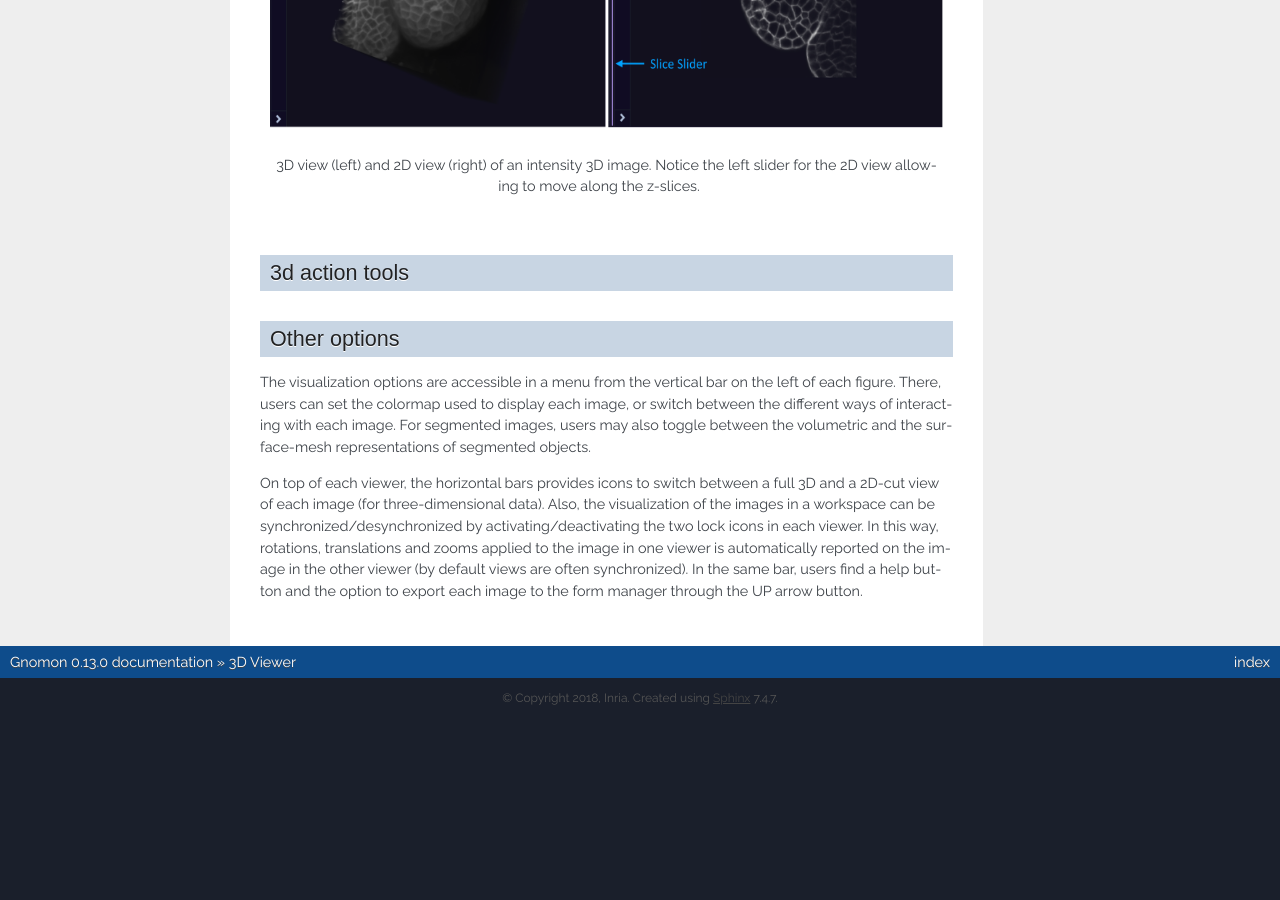
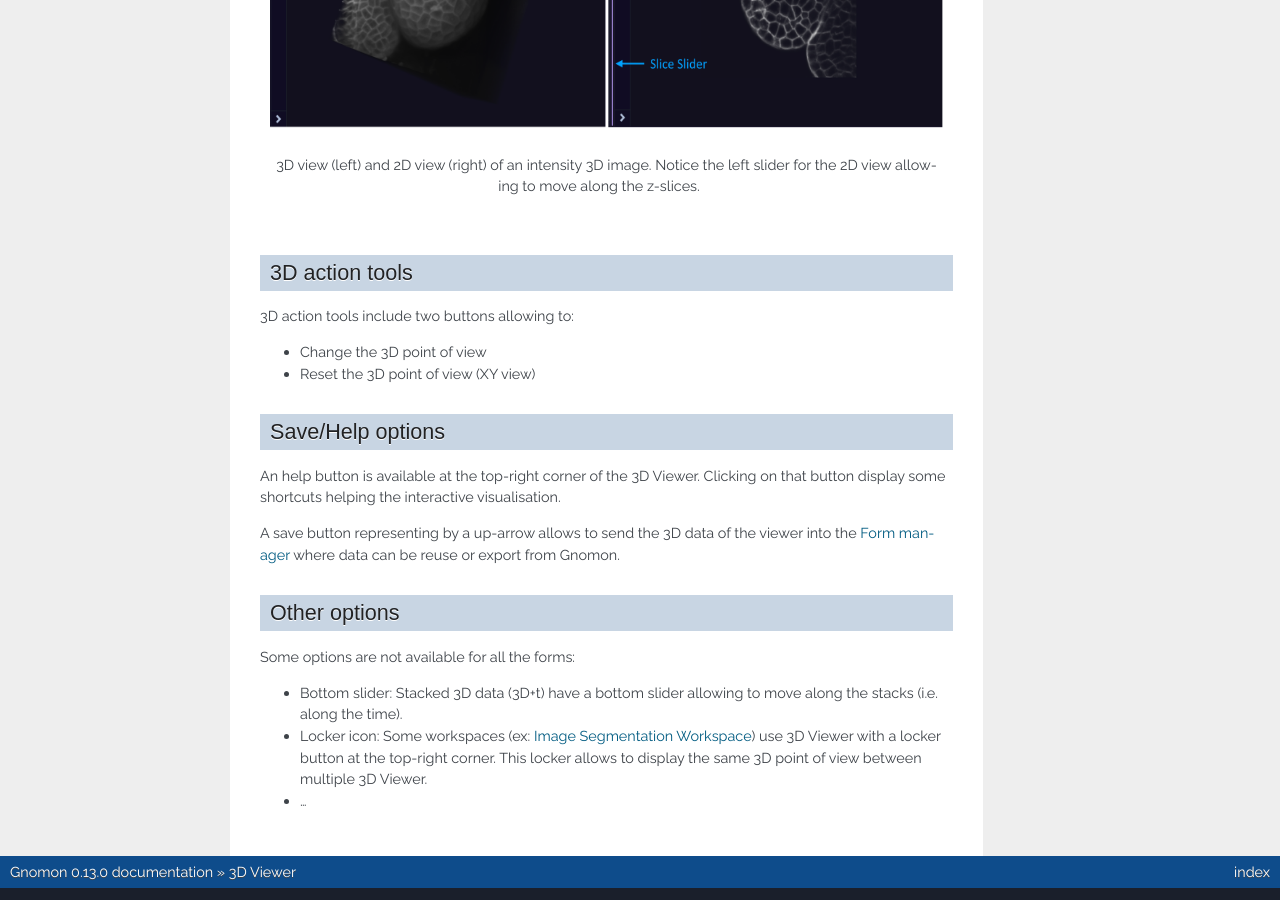
Before and after one commit to gnomon-inria/gnomon, a Sphinx documentation site: the page built from doc/workspaces/3DViewer.rst, in a window 1280 px wide and 900 px high, scrolled down 1877 px. Built offline with Sphinx 7.4.7, drawn with Linux system fonts in a browser that asks for light colours; formulas are drawn with MathJax 3; before the commit the page ends 2595 px from its top, so only the background shows below that; some of the changed text lies outside the part shown.

Commit message:
Finish 3Dviewer doc

```diff
--- a/doc/workspaces/3DViewer.rst
+++ b/doc/workspaces/3DViewer.rst
@@ -64,22 +64,31 @@ move along the slices.
     3D view (left) and 2D view (right) of an intensity 3D image. Notice the left slider for the 2D view allowing to
     move along the z-slices.
 
+3D action tools
+===============
 
+3D action tools include two buttons allowing to:
 
-3d action tools
-===============
+* Change the 3D point of view
+
+* Reset the 3D point of view (XY view)
+
+Save/Help options
+=================
+
+An help button is available at the top-right corner of the 3D Viewer. Clicking on that button display some shortcuts
+helping the interactive visualisation.
+
+A save button representing by a up-arrow allows to send the 3D data of the viewer into the :ref:`FormManager` where
+data can be reuse or export from Gnomon.
 
 Other options
 =============
 
-The visualization options are accessible in a menu from the vertical bar on the left of each figure. There, users
-can set the colormap used to display each image, or switch between the different ways of interacting with each image.
-For segmented images, users may also toggle between the volumetric and the surface-mesh representations of segmented
-objects.
+Some options are not available for all the forms:
 
-On top of each viewer, the horizontal bars provides icons to switch between a full 3D and a 2D-cut view of each image
-(for three-dimensional data). Also, the visualization of the images in a workspace can be synchronized/desynchronized
-by activating/deactivating the two lock icons in each viewer. In this way, rotations, translations and zooms applied to
-the image in one viewer is automatically reported on the image in the other viewer (by default views are often
-synchronized). In the same bar, users find a help button and the option to export each image to the form manager through
-the UP arrow button.
+* Bottom slider: Stacked 3D data (3D+t) have a bottom slider allowing to move along the stacks (i.e. along the time).
+
+* Locker icon: Some workspaces (ex: :ref:`SegmentationWorkspace`) use 3D Viewer with a locker button at the top-right corner. This locker allows to display the same 3D point of view between multiple 3D Viewer.
+
+* ...
```
